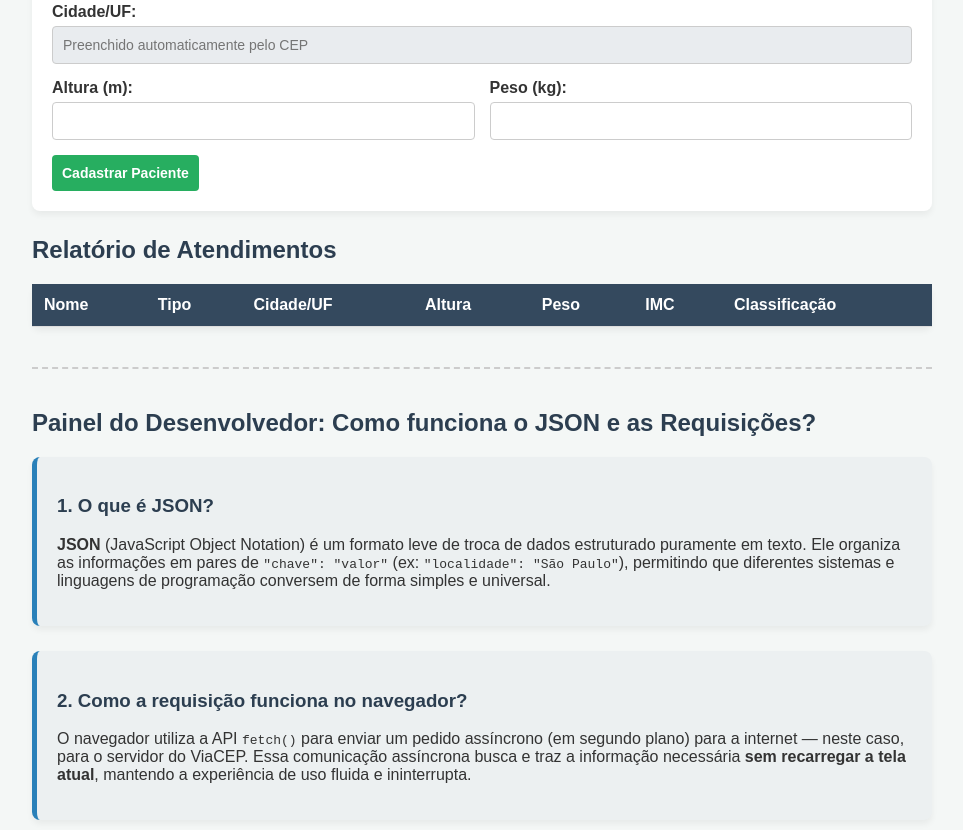
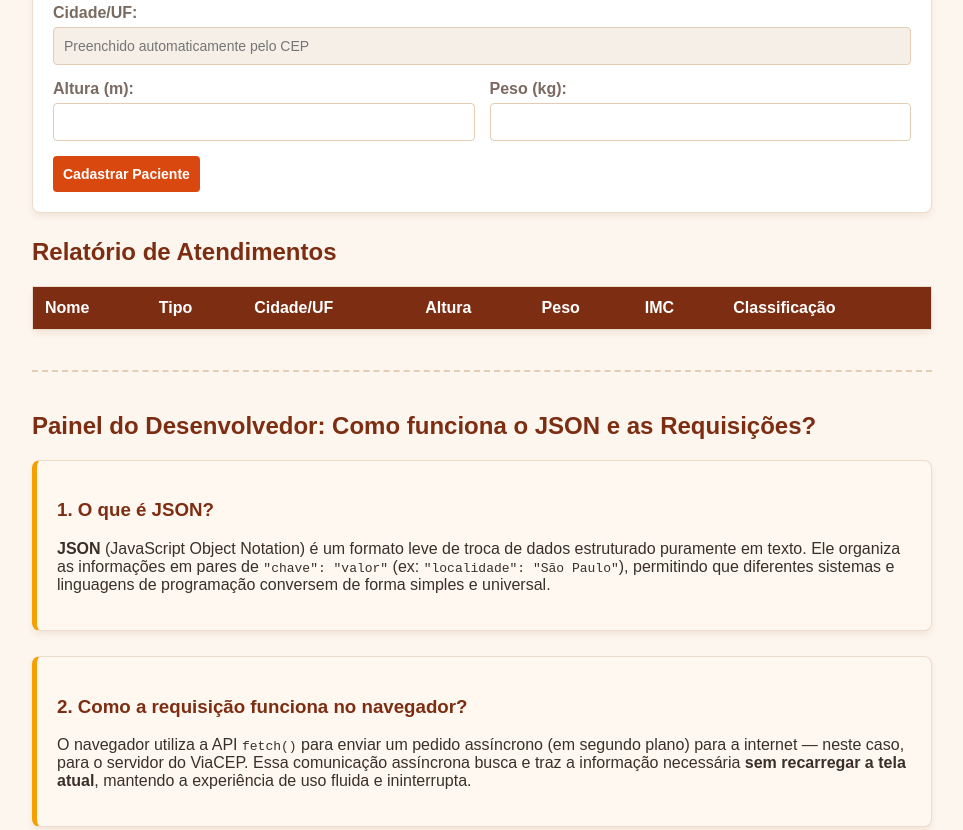
Before and after one commit to Felipe2025113/aulas-de-SPOWEB2, a plain HTML site: page painel3.0/index.html in a window 1280 px wide. Shown: the part 395-1225 px from the top of the page, without its empty margins (158-1121 px from the left). Drawn offline with Linux system fonts and the light colour scheme.

Commit message:
Update styles in style.css for improved aesthetics

```diff
--- a/painel3.0/style.css
+++ b/painel3.0/style.css
@@ -1,10 +1,10 @@
 /* style.css */
 body {
     font-family: Arial, sans-serif;
-    background-color: #f4f7f6;
+    background-color: #fdf6ee;
     margin: 0;
     padding: 20px;
-    color: #333;
+    color: #3b2f2a;
 }
 
 .container {
@@ -13,15 +13,16 @@ body {
 }
 
 h1, h2, h3 {
-    color: #2c3e50;
+    color: #7c2d12;
 }
 
 form, table, .card-didatico {
-    background: #fff;
+    background: #ffffff;
     padding: 20px;
     border-radius: 8px;
-    box-shadow: 0 4px 6px rgba(0,0,0,0.05);
+    box-shadow: 0 4px 6px rgba(124,45,18,0.08);
     margin-bottom: 25px;
+    border: 1px solid #ecdccb;
 }
 
 .form-group {
@@ -42,22 +43,29 @@ form, table, .card-didatico {
 label {
     margin-bottom: 5px;
     font-weight: bold;
+    color: #7a6a60;
 }
 
 input, select, button {
     padding: 10px;
-    border: 1px solid #ccc;
+    border: 1px solid #e3cdb5;
     border-radius: 4px;
     font-size: 14px;
 }
 
+input:focus, select:focus {
+    border-color: #d9480f;
+    outline: none;
+}
+
 input[readonly] {
-    background-color: #e9ecef;
+    background-color: #f6efe8;
     cursor: not-allowed;
+    color: #a89a8f;
 }
 
 button {
-    background-color: #27ae60;
+    background-color: #d9480f;
     color: white;
     border: none;
     cursor: pointer;
@@ -66,7 +74,7 @@ button {
 }
 
 button:hover {
-    background-color: #219653;
+    background-color: #b93a0a;
 }
 
 /* Tabela Zebrada */
@@ -78,26 +86,26 @@ table {
 th, td {
     padding: 12px;
     text-align: left;
-    border-bottom: 1px solid #ddd;
+    border-bottom: 1px solid #ecdccb;
 }
 
 th {
-    background-color: #34495e;
+    background-color: #7c2d12;
     color: white;
 }
 
 tbody tr:nth-child(even) {
-    background-color: #f9f9f9;
+    background-color: #fff8f0;
 }
 
 /* Painel do Desenvolvedor */
 .developer-panel {
     margin-top: 40px;
-    border-top: 2px dashed #ccc;
+    border-top: 2px dashed #e3cdb5;
     padding-top: 20px;
 }
 
 .card-didatico {
-    border-left: 5px solid #2980b9;
-    background-color: #ecf0f1;
+    border-left: 5px solid #f59f00;
+    background-color: #fff8f0;
 }
```
